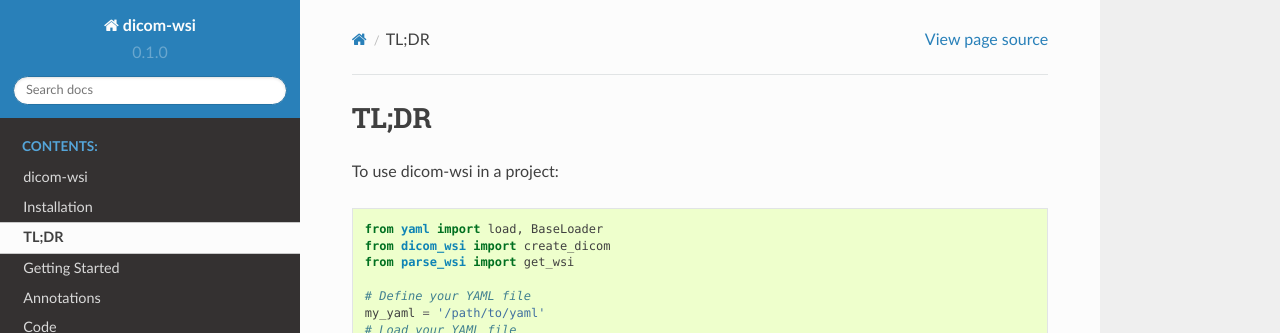
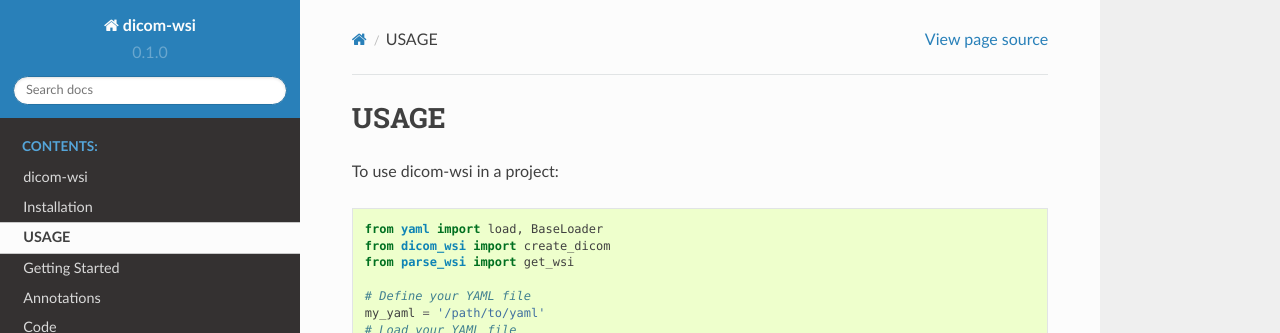
Before and after one commit to Steven-N-Hart/dicom_wsi, a Sphinx documentation site: the page built from docs/usage.rst, in a window 1280 px wide. Shown: the top 333 px of the page. Built offline with Sphinx 7.4.7 and the Read the Docs theme 2.0.0, drawn with Linux system fonts in a browser that asks for light colours.

```diff
--- a/docs/usage.rst
+++ b/docs/usage.rst
@@ -1,7 +1,7 @@
 .. highlight:: python
 
 =====
-TL;DR
+USAGE
 =====
 
 To use dicom-wsi in a project::
```
